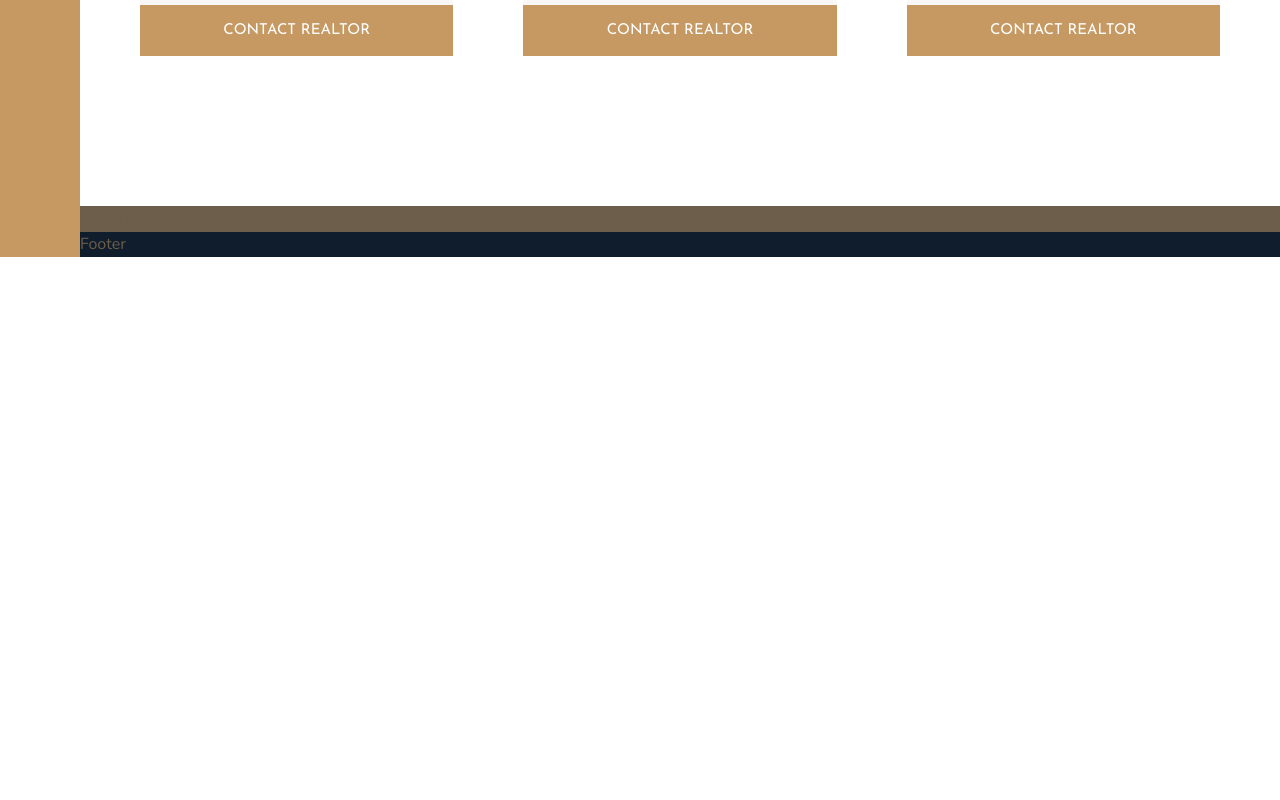
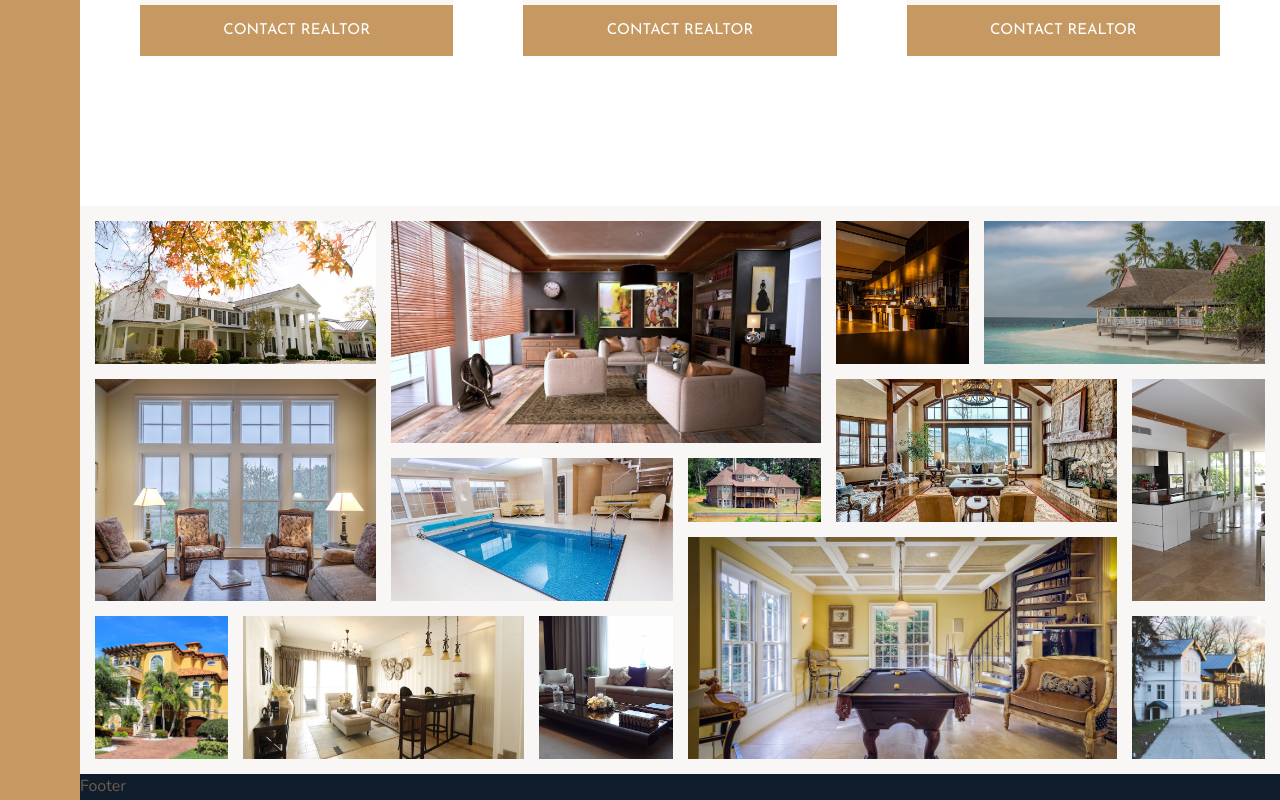
Before and after one commit to HonzaGreb/Nexter, a React (Create React App) app: page / in a window 1280 px wide. Shown: the part 2874-3674 px from the top of the page. Before the commit the page ends 3131 px from the top, so only its background shows below. Built offline with nearby package versions, Linux system fonts and the light colour scheme.

Commit message:
Create Gallery

```diff
--- a/src/components/Gallery/Gallery.tsx
+++ b/src/components/Gallery/Gallery.tsx
@@ -1,5 +1,65 @@
+import gal_img_1 from '../../img/gal-1.jpeg'
+import gal_img_2 from '../../img/gal-2.jpeg'
+import gal_img_3 from '../../img/gal-3.jpeg'
+import gal_img_4 from '../../img/gal-4.jpeg'
+import gal_img_5 from '../../img/gal-5.jpeg'
+import gal_img_6 from '../../img/gal-6.jpeg'
+import gal_img_7 from '../../img/gal-7.jpeg'
+import gal_img_8 from '../../img/gal-8.jpeg'
+import gal_img_9 from '../../img/gal-9.jpeg'
+import gal_img_10 from '../../img/gal-10.jpeg'
+import gal_img_11 from '../../img/gal-11.jpeg'
+import gal_img_12 from '../../img/gal-12.jpeg'
+import gal_img_13 from '../../img/gal-13.jpeg'
+import gal_img_14 from '../../img/gal-14.jpeg'
+
 const Gallery = () => {
-  return <section className='gallery'>Gallery</section>
+  return (
+    <section className='gallery'>
+      <figure className='gallery__item gallery__item--1'>
+        <img src={gal_img_1} alt='Gallery 1' className='gallery__img' />
+      </figure>
+      <figure className='gallery__item gallery__item--2'>
+        <img src={gal_img_2} alt='Gallery 2' className='gallery__img' />
+      </figure>
+      <figure className='gallery__item gallery__item--3'>
+        <img src={gal_img_3} alt='Gallery 3' className='gallery__img' />
+      </figure>
+      <figure className='gallery__item gallery__item--4'>
+        <img src={gal_img_4} alt='Gallery 4' className='gallery__img' />
+      </figure>
+      <figure className='gallery__item gallery__item--5'>
+        <img src={gal_img_5} alt='Gallery 5' className='gallery__img' />
+      </figure>
+      <figure className='gallery__item gallery__item--6'>
+        <img src={gal_img_6} alt='Gallery 6' className='gallery__img' />
+      </figure>
+      <figure className='gallery__item gallery__item--7'>
+        <img src={gal_img_7} alt='Gallery 7' className='gallery__img' />
+      </figure>
+      <figure className='gallery__item gallery__item--8'>
+        <img src={gal_img_8} alt='Gallery 8' className='gallery__img' />
+      </figure>
+      <figure className='gallery__item gallery__item--9'>
+        <img src={gal_img_9} alt='Gallery 9' className='gallery__img' />
+      </figure>
+      <figure className='gallery__item gallery__item--10'>
+        <img src={gal_img_10} alt='Gallery 10' className='gallery__img' />
+      </figure>
+      <figure className='gallery__item gallery__item--11'>
+        <img src={gal_img_11} alt='Gallery 11' className='gallery__img' />
+      </figure>
+      <figure className='gallery__item gallery__item--12'>
+        <img src={gal_img_12} alt='Gallery 12' className='gallery__img' />
+      </figure>
+      <figure className='gallery__item gallery__item--13'>
+        <img src={gal_img_13} alt='Gallery 13' className='gallery__img' />
+      </figure>
+      <figure className='gallery__item gallery__item--14'>
+        <img src={gal_img_14} alt='Gallery 14' className='gallery__img' />
+      </figure>
+    </section>
+  )
 }
 
 export default Gallery
--- a/src/css/style.css
+++ b/src/css/style.css
@@ -166,7 +166,89 @@ body {
 }
 
 .gallery {
-  background-color: #6d5d4b;
+  background-color: #f9f7f6;
+  padding: 1.5rem;
+  display: grid;
+  grid-template-columns: repeat(8, 1fr);
+  grid-template-rows: repeat(7, 5vw);
+  gap: 1.5rem;
+}
+
+.gallery__item--1 {
+  grid-row: 1/span 2;
+  grid-column: 1/span 2;
+}
+
+.gallery__item--2 {
+  grid-row: 1/span 3;
+  grid-column: 3/span 3;
+}
+
+.gallery__item--3 {
+  grid-row: 1/span 2;
+  grid-column: 6/7;
+}
+
+.gallery__item--4 {
+  grid-row: 1/span 2;
+  grid-column: 7/span 2;
+}
+
+.gallery__item--5 {
+  grid-row: 3/span 3;
+  grid-column: 1/span 2;
+}
+
+.gallery__item--6 {
+  grid-row: 4/span 2;
+  grid-column: 3/span 2;
+}
+
+.gallery__item--7 {
+  grid-row: 4/5;
+  grid-column: 5/6;
+}
+
+.gallery__item--8 {
+  grid-row: 3/span 2;
+  grid-column: 6/span 2;
+}
+
+.gallery__item--9 {
+  grid-row: 3/span 3;
+  grid-column: 8/-1;
+}
+
+.gallery__item--10 {
+  grid-row: 6/span 2;
+  grid-column: 1/2;
+}
+
+.gallery__item--11 {
+  grid-row: 6/span 2;
+  grid-column: 2/span 2;
+}
+
+.gallery__item--12 {
+  grid-row: 6/span 2;
+  grid-column: 4/5;
+}
+
+.gallery__item--13 {
+  grid-row: 5/span 3;
+  grid-column: 5/span 3;
+}
+
+.gallery__item--14 {
+  grid-column: 8/-1;
+  grid-row: 6/-1;
+}
+
+.gallery__img {
+  display: block;
+  width: 100%;
+  height: 100%;
+  object-fit: cover;
 }
 
 .header {
--- a/src/scss/components/_gallery.scss
+++ b/src/scss/components/_gallery.scss
@@ -1,5 +1,89 @@
 @use '../abstracts/variables' as *;
 
 .gallery {
-  background-color: $color-grey-dark-2;
+  background-color: $color-grey-light-1;
+  padding: 1.5rem;
+  display: grid;
+  grid-template-columns: repeat(8, 1fr);
+  grid-template-rows: repeat(7, 5vw);
+  gap: 1.5rem;
+
+  &__item {
+    &--1 {
+      grid-row: 1 / span 2;
+      grid-column: 1 / span 2;
+    }
+
+    &--2 {
+      grid-row: 1 / span 3;
+      grid-column: 3 / span 3;
+    }
+
+    &--3 {
+      grid-row: 1 / span 2;
+      grid-column: 6 / 7;
+    }
+
+    &--4 {
+      grid-row: 1 / span 2;
+      grid-column: 7 / span 2;
+    }
+
+    &--5 {
+      grid-row: 3 / span 3;
+      grid-column: 1 / span 2;
+    }
+
+    &--6 {
+      grid-row: 4 / span 2;
+      grid-column: 3 / span 2;
+    }
+
+    &--7 {
+      grid-row: 4 / 5;
+      grid-column: 5 / 6;
+    }
+
+    &--8 {
+      grid-row: 3 / span 2;
+      grid-column: 6 / span 2;
+    }
+
+    &--9 {
+      grid-row: 3 / span 3;
+      grid-column: 8 / -1;
+    }
+
+    &--10 {
+      grid-row: 6 / span 2;
+      grid-column: 1 / 2;
+    }
+
+    &--11 {
+      grid-row: 6 / span 2;
+      grid-column: 2 / span 2;
+    }
+
+    &--12 {
+      grid-row: 6 / span 2;
+      grid-column: 4 / 5;
+    }
+
+    &--13 {
+      grid-row: 5 / span 3;
+      grid-column: 5 / span 3;
+    }
+
+    &--14 {
+      grid-column: 8 / -1;
+      grid-row: 6 / -1;
+    }
+  }
+
+  &__img {
+    display: block;
+    width: 100%;
+    height: 100%;
+    object-fit: cover;
+  }
 }
```
Also changed, not shown: 1 other file (tests, documents, lock files or other folders).
